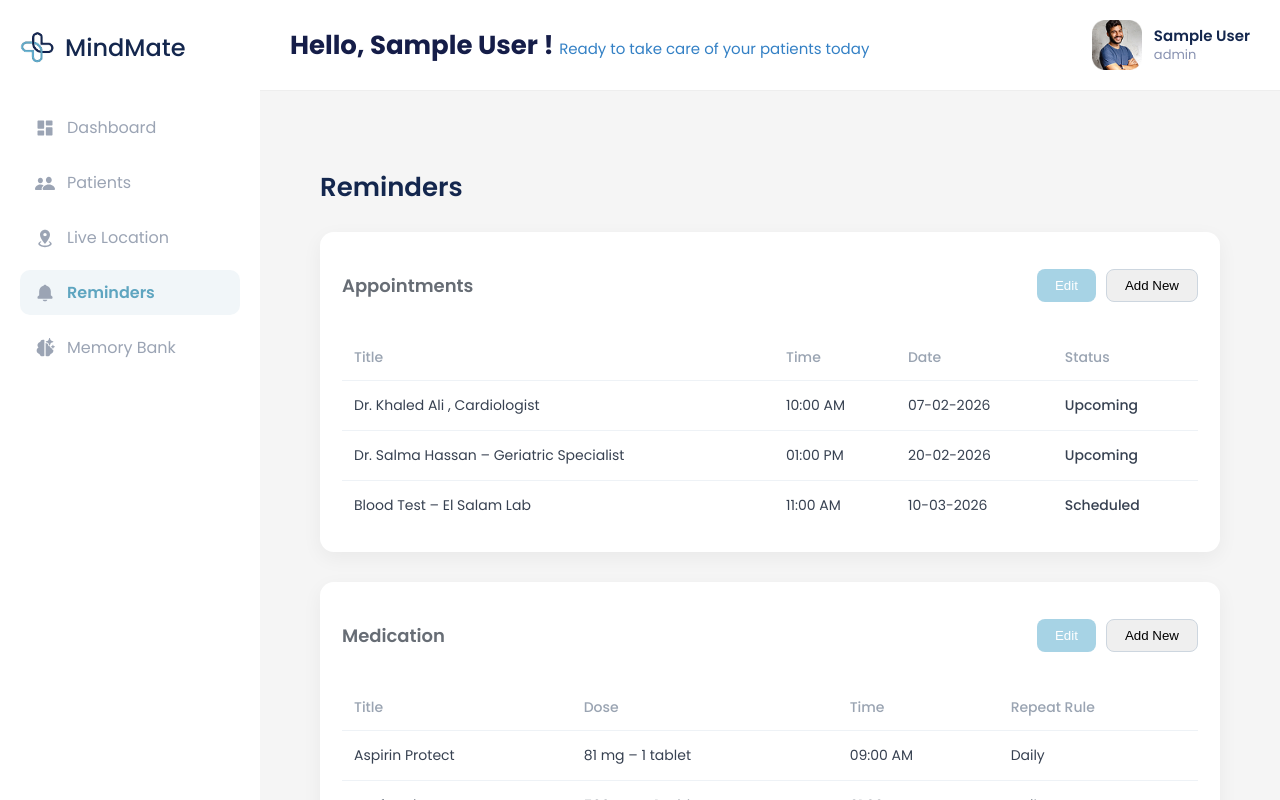
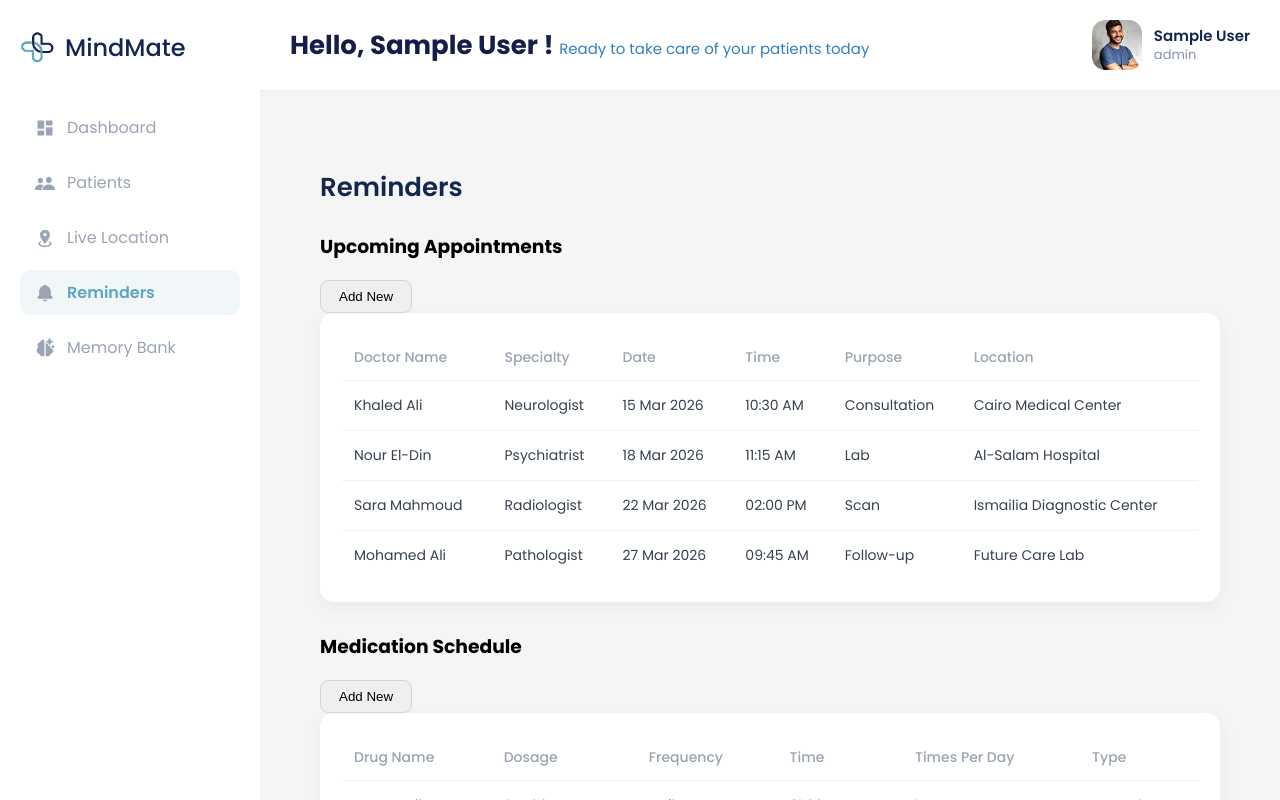
Before and after one commit to MindMate-Project/Web, a React (Create React App) app: page /api/dashboard/reminders in a window 1280 px wide. Built offline with nearby package versions, Linux system fonts and the light colour scheme; sample sign-in values are in the browser's storage.

Commit message:
feat: update reminders component

```diff
--- a/src/components/Dashboard/Reminders/Reminders.jsx
+++ b/src/components/Dashboard/Reminders/Reminders.jsx
@@ -5,102 +5,207 @@ import "./Reminders.css";
 export default function Reminders() {
   const navigate = useNavigate();
 
+  const appointments = [
+    {
+      id: 1,
+      doctor: "Khaled Ali",
+      specialty: "Neurologist",
+      date: "15 Mar 2026",
+      time: "10:30 AM",
+      purpose: "Consultation",
+      location: "Cairo Medical Center",
+    },
+    {
+      id: 2,
+      doctor: "Nour El-Din",
+      specialty: "Psychiatrist",
+      date: "18 Mar 2026",
+      time: "11:15 AM",
+      purpose: "Lab",
+      location: "Al-Salam Hospital",
+    },
+    {
+      id: 3,
+      doctor: "Sara Mahmoud",
+      specialty: "Radiologist",
+      date: "22 Mar 2026",
+      time: "02:00 PM",
+      purpose: "Scan",
+      location: "Ismailia Diagnostic Center",
+    },
+    {
+      id: 4,
+      doctor: "Mohamed Ali",
+      specialty: "Pathologist",
+      date: "27 Mar 2026",
+      time: "09:45 AM",
+      purpose: "Follow-up",
+      location: "Future Care Lab",
+    },
+  ];
+
+  const medications = [
+    {
+      id: 1,
+      name: "Donepezil",
+      dosage: "2 Tablets",
+      frequency: "Daily",
+      time: "01:00 PM",
+      timesPerDay: 1,
+      type: "Capsule",
+    },
+    {
+      id: 2,
+      name: "Vitamin B12",
+      dosage: "1 Tablet",
+      frequency: "Daily",
+      time: "11:15 AM",
+      timesPerDay: 1,
+      type: "Tablet",
+    },
+    {
+      id: 3,
+      name: "Memantine",
+      dosage: "2 Capsules",
+      frequency: "Daily",
+      time: "02:00 PM",
+      timesPerDay: 2,
+      type: "Tablet",
+    },
+    {
+      id: 4,
+      name: "Aspirin",
+      dosage: "1 Capsule",
+      frequency: "Daily",
+      time: "09:45 AM",
+      timesPerDay: 1,
+      type: "Capsule",
+    },
+  ];
+
   return (
     <div className="reminders-page">
       <h1 className="page-title">Reminders</h1>
 
-      {/* Appointments */}
-      <div className="reminder-card">
-        <div className="reminder-header">
-          <h3>Appointments</h3>
-          <div className="btns">
-            <button className="btn-edit">Edit</button>
+      {/* Upcoming Appointments */}
+      <div className="reminder-section">
+
+        <div className="section-header">
+          <h3>Upcoming Appointments</h3>
+
           <button
             className="btn-add"
-              onClick={() => navigate("/api/dashboard/reminders/add-appointment")}
+            onClick={() =>
+              navigate("/api/dashboard/reminders/add-appointment")
+            }
           >
             Add New
           </button>
         </div>
+
+        <div className="reminder-card">
+          <div className="table-container">
+            <table className="reminder-table">
+
+              <thead>
+                <tr>
+                  <th>Doctor Name</th>
+                  <th>Specialty</th>
+                  <th>Date</th>
+                  <th>Time</th>
+                  <th>Purpose</th>
+                  <th>Location</th>
+                </tr>
+              </thead>
+
+              <tbody>
+                {appointments.map((app) => (
+                  <tr
+                    key={app.id}
+                    onClick={() =>
+                      navigate(`/api/dashboard/reminders/appointment/${app.id}`)
+                    }
+                  >
+                    <td>{app.doctor}</td>
+                    <td>{app.specialty}</td>
+                    <td>{app.date}</td>
+
+                    <td>
+                      <span className="time-badge appointment">
+                        {app.time}
+                      </span>
+                    </td>
+
+                    <td>{app.purpose}</td>
+                    <td>{app.location}</td>
+                  </tr>
+                ))}
+              </tbody>
+
+            </table>
+          </div>
+        </div>
       </div>
 
-        <table className="reminder-table">
-          <thead>
-            <tr>
-              <th>Title</th>
-              <th>Time</th>
-              <th>Date</th>
-              <th>Status</th>
-            </tr>
-          </thead>
-          <tbody>
-            <tr>
-              <td>Dr. Khaled Ali , Cardiologist</td>
-              <td>10:00 AM</td>
-              <td>07-02-2026</td>
-              <td className="status upcoming">Upcoming</td>
-            </tr>
-            <tr>
-              <td>Dr. Salma Hassan – Geriatric Specialist</td>
-              <td>01:00 PM</td>
-              <td>20-02-2026</td>
-              <td className="status upcoming">Upcoming</td>
-            </tr>
-            <tr>
-              <td>Blood Test – El Salam Lab</td>
-              <td>11:00 AM</td>
-              <td>10-03-2026</td>
-              <td className="status scheduled">Scheduled</td>
-            </tr>
-          </tbody>
-        </table>
-      </div>
 
-      {/* Medication */}
-      <div className="reminder-card">
-        <div className="reminder-header">
-          <h3>Medication</h3>
-          <div className="btns">
-            <button className="btn-edit">Edit</button>
+      {/* Medication Schedule */}
+      <div className="reminder-section">
+
+        <div className="section-header">
+          <h3>Medication Schedule</h3>
+
           <button
             className="btn-add"
-              onClick={() => navigate("/api/dashboard/reminders/add-medicine")}
+            onClick={() =>
+              navigate("/api/dashboard/reminders/add-medicine")
+            }
           >
             Add New
           </button>
         </div>
-        </div>
 
+        <div className="reminder-card">
+          <div className="table-container">
             <table className="reminder-table">
+
               <thead>
                 <tr>
-              <th>Title</th>
-              <th>Dose</th>
+                  <th>Drug Name</th>
+                  <th>Dosage</th>
+                  <th>Frequency</th>
                   <th>Time</th>
-              <th>Repeat Rule</th>
+                  <th>Times Per Day</th>
+                  <th>Type</th>
                 </tr>
               </thead>
+
               <tbody>
-            <tr>
-              <td>Aspirin Protect</td>
-              <td>81 mg – 1 tablet</td>
-              <td>09:00 AM</td>
-              <td>Daily</td>
+                {medications.map((med) => (
+                  <tr
+                    key={med.id}
+                    onClick={() =>
+                      navigate(`/api/dashboard/reminders/medicine/${med.id}`)
+                    }
+                  >
+                    <td>{med.name}</td>
+                    <td>{med.dosage}</td>
+                    <td>{med.frequency}</td>
+
+                    <td>
+                      <span className="time-badge medication">
+                        {med.time}
+                      </span>
+                    </td>
+
+                    <td>{med.timesPerDay}</td>
+                    <td>{med.type}</td>
                   </tr>
-            <tr>
-              <td>Metformin</td>
-              <td>500 mg – 1 tablet</td>
-              <td>01:00 PM</td>
-              <td>Daily</td>
-            </tr>
-            <tr>
-              <td>Amlodipine</td>
-              <td>5 mg – 1 tablet</td>
-              <td>05:00 PM</td>
-              <td>Daily</td>
-            </tr>
+                ))}
               </tbody>
+
             </table>
+          </div>
+        </div>
       </div>
     </div>
   );
```
Lines whose indentation alone changed are shown as unchanged.
